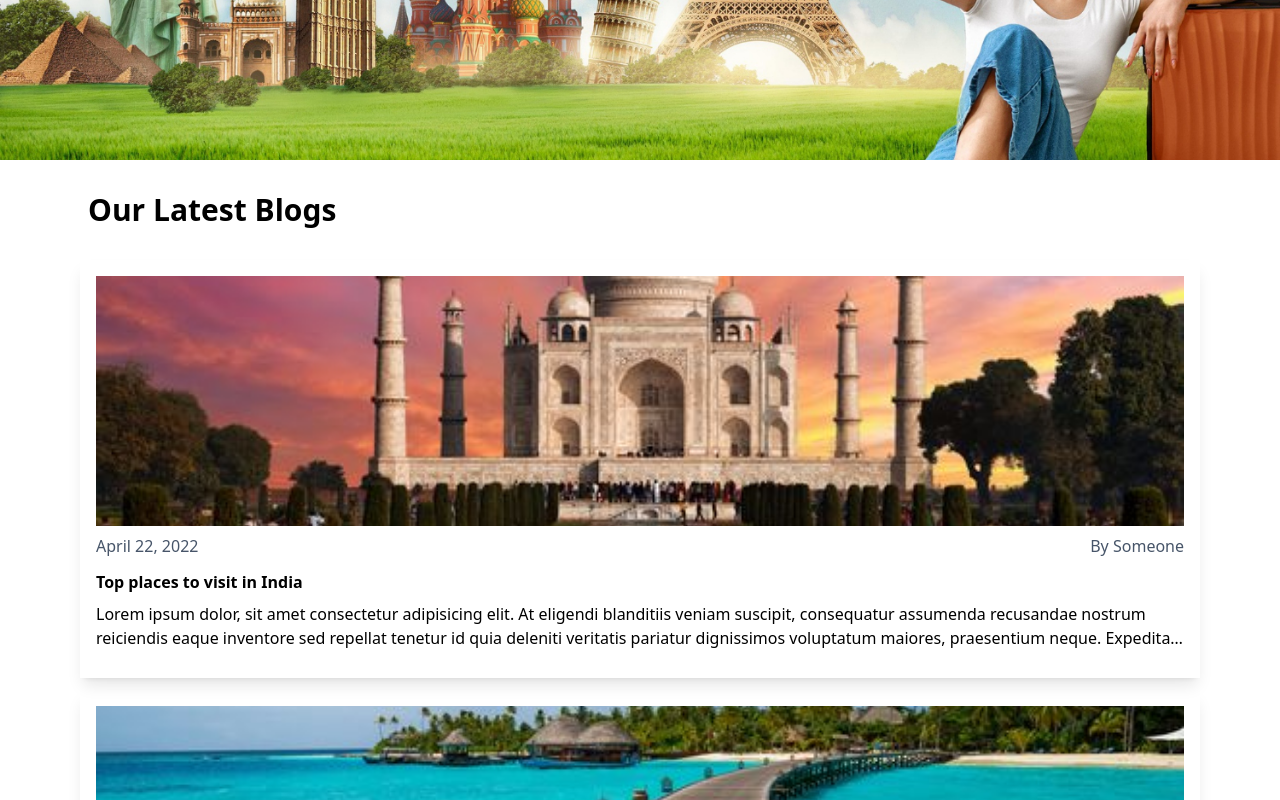
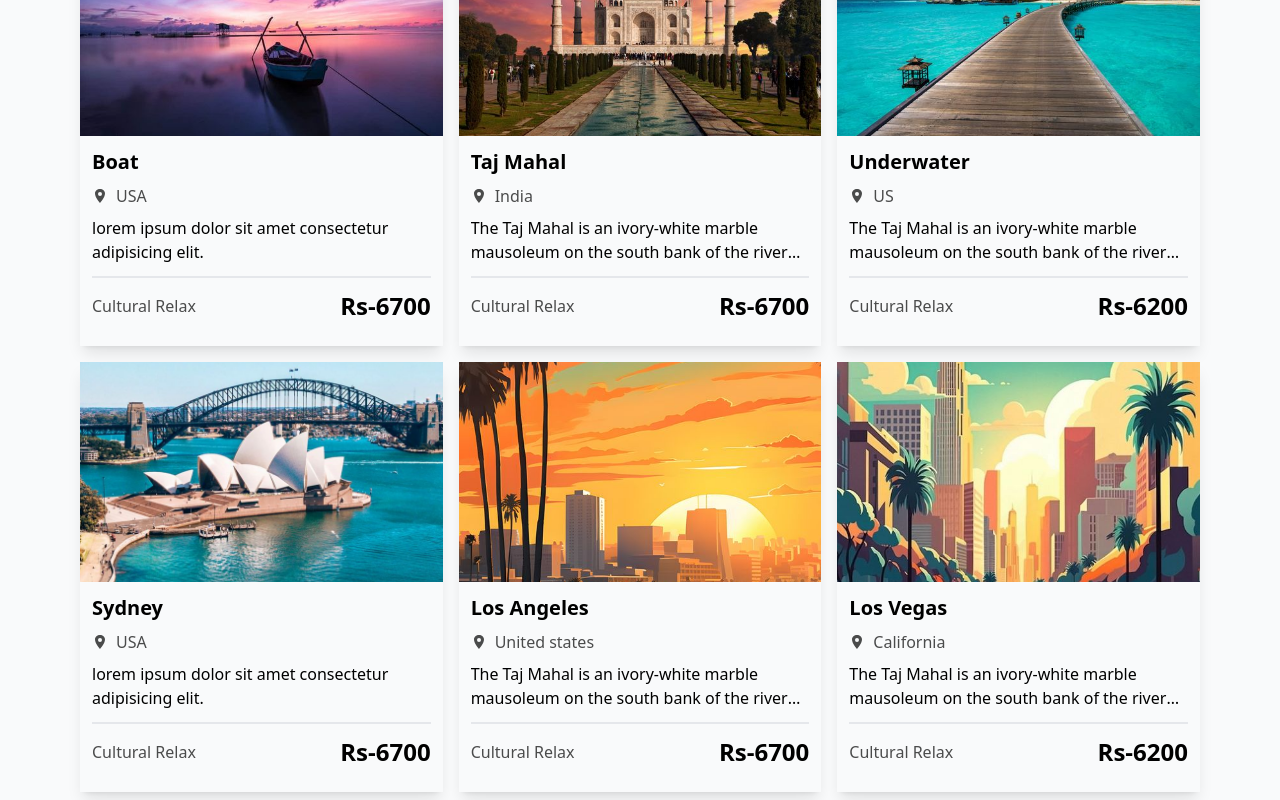
Before and after one commit to likeam/Travling, a React (Vite) app in the folder Travling/: page / in a window 1280 px wide. Shown: the part 940-1740 px from the top of the page. Built offline with nearby package versions, Linux system fonts and the light colour scheme.

Commit message:
Building Bannert with Banner2 Img

```diff
--- a/Travling/src/components/Banner/Banner.jsx
+++ b/Travling/src/components/Banner/Banner.jsx
@@ -1,8 +1,25 @@
 import React from 'react'
+import Traveling from "../../assets/travelbox.png";
 
 const Banner = () => {
   return (
-    <div>Banner</div>
+    <>
+      <div className=' min-h-[550px] bg-gray-100'>
+        <div className=' min-h-[550px] flex justify-center items-center backdrop-blur-xl py-12 sm:py-0'>
+          <div className='container '>
+            <div className='flex flex-col items-center gap-6  sm:flex-2'>
+              <div data-aos= "flip-up">
+                <img
+                  src={Traveling}
+                  alt='biryani img'
+                  className=' max-w-[450px] h-[350px] w-full mx-auto drop-shadow-[5px_5px_12px_rgba(0,0,0,0.7)] object-cover'
+                 />
+              </div>
+            </div>
+          </div>
+        </div>
+      </div>
+    </>
   )
 }
 
--- /dev/null
+++ b/Travling/src/components/Places/PlaceCard.jsx
@@ -0,0 +1,48 @@
+import React from 'react'
+import { IoLocationSharp } from "react-icons/io5";
+
+const PlaceCard = ({
+    img,
+    title,
+    location,
+    description,
+    price,
+    type,
+    handleOrderPopup,
+  }) => {
+  return (
+   <>
+     <div
+        className="transition-all duration-500 shadow-lg cursor-pointer hover:shadow-xl dark:bg-slate-950 dark:text-white"
+        onClick={handleOrderPopup}
+      >
+        <div className="overflow-hidden">
+          <img
+            src={img}
+            alt="No image"
+            className="mx-auto h-[220px] w-full object-cover transition duration-700 hover:skew-x-2 hover:scale-110"
+          />
+        </div>
+
+        <div className="p-3 space-y-2">
+          <h1 className="text-xl font-bold line-clamp-1">{title}</h1>
+          <div className="flex items-center gap-2 opacity-70">
+            <IoLocationSharp />
+            <span>{location}</span>
+          </div>
+          <p className="line-clamp-2">{description}</p>
+          <div className="flex items-center justify-between border-t-2 py-3 !mt-3">
+            <div className="opacity-70">
+              <p>{type}</p>
+            </div>
+            <div>
+              <p className="text-2xl font-bold">Rs-{price}</p>
+            </div>
+          </div>
+        </div>
+      </div>
+   </>
+  )
+}
+
+export default PlaceCard
--- a/Travling/src/components/Places/Places.jsx
+++ b/Travling/src/components/Places/Places.jsx
@@ -0,0 +1,89 @@
+import React from 'react'
+import Img1 from "../../assets/Places/boat.jpg";
+import Img2 from "../../assets/Places/tajmahal.jpg";
+import Img3 from "../../assets/Places/water.jpg";
+import Img4 from "../../assets/Places/place4.jpg";
+import Img5 from "../../assets/Places/place5.jpg";
+import Img6 from "../../assets/Places/place6.jpg";
+import PlaceCard from './PlaceCard';
+
+const PlacesData = [
+    {
+      img: Img1,
+      title: "Boat",
+      location: "USA",
+      description: "lorem ipsum dolor sit amet consectetur adipisicing elit.",
+      price: 6700,
+      type: "Cultural Relax",
+    },
+    {
+      img: Img2,
+      title: "Taj Mahal",
+      location: "India",
+      description:
+        "The Taj Mahal is an ivory-white marble mausoleum on the south bank of the river Yamuna in the Indian city of Agra.",
+      price: 6700,
+      type: "Cultural Relax",
+    },
+    {
+      img: Img3,
+      title: "Underwater",
+      location: "US",
+      description:
+        "The Taj Mahal is an ivory-white marble mausoleum on the south bank of the river Yamuna in the Indian city of Agra.",
+      price: 6200,
+      type: "Cultural Relax",
+    },
+    {
+      img: Img4,
+      title: "Sydney",
+      location: "USA",
+      description: "lorem ipsum dolor sit amet consectetur adipisicing elit.",
+      price: 6700,
+      type: "Cultural Relax",
+    },
+    {
+      img: Img5,
+      title: "Los Angeles",
+      location: "United states",
+      description:
+        "The Taj Mahal is an ivory-white marble mausoleum on the south bank of the river Yamuna in the Indian city of Agra.",
+      price: 6700,
+      type: "Cultural Relax",
+    },
+    {
+      img: Img6,
+      title: "Los Vegas",
+      location: "California",
+      description:
+        "The Taj Mahal is an ivory-white marble mausoleum on the south bank of the river Yamuna in the Indian city of Agra.",
+      price: 6200,
+      type: "Cultural Relax",
+    },
+  ];
+
+
+const Places = ({handleOrderPopup }) => {
+  return (
+    <>
+         <div className="py-10 dark:bg-gray-900 dark:text-white bg-gray-50">
+        <section data-aos="fade-up" className="container ">
+          <h1 className="py-2 pl-2 my-8 text-3xl font-bold border-l-8 border-primary/50">
+            Best Places to Visit
+          </h1>
+          <div className="grid grid-cols-1 gap-4 sm:grid-cols-2 md:grid-cols-3">
+            {PlacesData.map((item, index) => (
+              <PlaceCard
+                handleOrderPopup={handleOrderPopup}
+                key={index}
+                {...item}
+              />
+            ))}
+          </div>
+        </section>
+      </div>
+    </>
+  )
+}
+
+export default Places
--- a/Travling/src/components/Testimonial/Testimonial.jsx
+++ b/Travling/src/components/Testimonial/Testimonial.jsx
@@ -0,0 +1,9 @@
+import React from 'react'
+
+const Testimonial = () => {
+  return (
+    <div>Testimonial</div>
+  )
+}
+
+export default Testimonial
--- a/Travling/src/pages/Home.jsx
+++ b/Travling/src/pages/Home.jsx
@@ -1,15 +1,16 @@
-import React, { useState } from 'react'
-import NatureVid from "../assets/video/main.mp4"
-import Hero from '../components/Hero/Hero'
-import BlogsComp from '../components/Blogs/BlogsComp';
+import React, { useState } from "react";
+import NatureVid from "../assets/video/main.mp4";
+import Hero from "../components/Hero/Hero";
+import BlogsComp from "../components/Blogs/BlogsComp";
 
-import BannerImg from '../assets/cover-women.jpg';
-import BannerPic from '../components/BannerPic/BannerPic';
-
-
+import BannerImg from "../assets/cover-women.jpg";
+import BannerPic from "../components/BannerPic/BannerPic";
+import Places from "../components/Places/Places";
+import Banner from "../components/Banner/Banner";
+import Banner2 from "../assets/travel-cover2.jpg";
+import Testimonial from "../components/Testimonial/Testimonial";
 
 const Home = () => {
-
   const [orderPopup, setOrderPopup] = useState(false);
 
   const handleOrderPopup = () => {
@@ -18,23 +19,26 @@ const Home = () => {
   return (
     <>
       <div>
-        <div className=' h-[700px] relative'>
+        <div className=" h-[700px] relative">
           <video
             autoPlay
             loop
             muted
-            className=' absolute right-0 top-0 h-[700px] w-full object-cover z-[-1]'
+            className=" absolute right-0 top-0 h-[700px] w-full object-cover z-[-1]"
           >
-            <source src={NatureVid} type='video/mp4' />
+            <source src={NatureVid} type="video/mp4" />
           </video>
           <Hero />
         </div>
-
-       <BannerPic img={BannerImg} />
+        <Places handleOrderPopup={handleOrderPopup} />
+        <BannerPic img={BannerImg} />
         <BlogsComp />
+        <Banner />
+        <BannerPic img={Banner2} />
+        <Testimonial />
       </div>
     </>
-  )
-}
+  );
+};
 
-export default Home
+export default Home;
```
Also changed, not shown: Travling/src/assets/travelbox.png (added).
